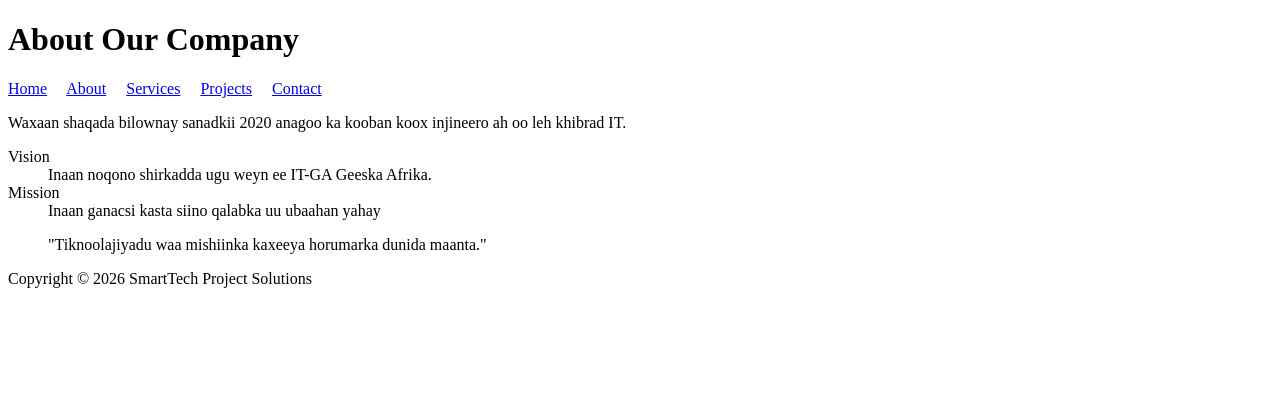
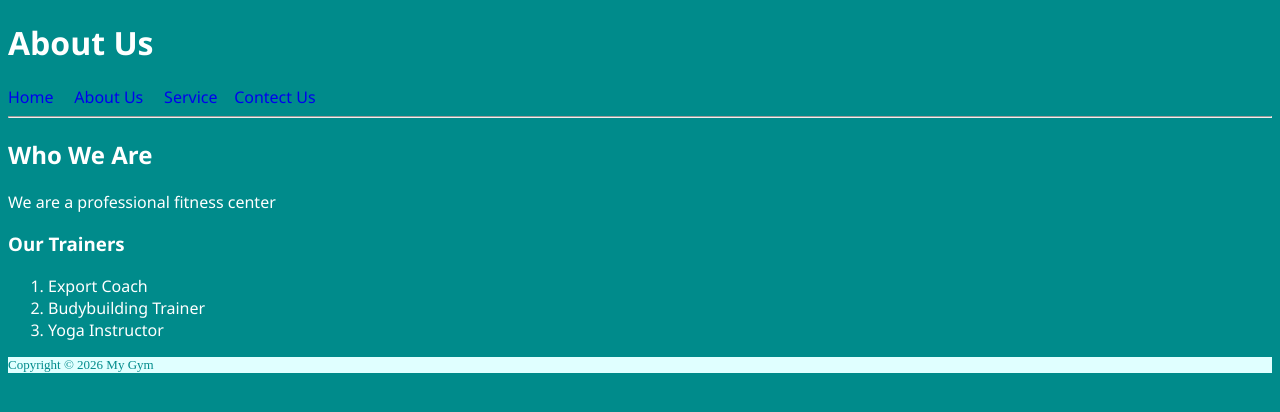
Before and after one commit to jaabirismaaciil35-boop/Jabir, a plain HTML site: page About.html in a window 1280 px wide. Drawn offline with Linux system fonts and the light colour scheme.

Commit message:
Add files via upload

```diff
--- a/About.html
+++ b/About.html
@@ -1,33 +1,42 @@
 <!DOCTYPE html>
 <html>
+
 <head>
   <meta charset="UTF-8">
   <meta name="viewport" content="width=device-width, initial-scale=1">
-  <title>SmartTech Solutions</title>
+  <title>About Gym</title>
 </head>
-<body>
-  <header> <h1>About Our Company</h2> </header>
-<nav>
-  <a href="#">Home</a> &nbsp; &nbsp;
-  <a href="About.html">About</a> &nbsp; &nbsp;
-  <a href="Services.html">Services</a> &nbsp; &nbsp;
-  <a href="Projects.html">Projects</a> &nbsp; &nbsp;
-  <a href="Contact.html">Contact</a>
-</nav>
-  <Main>
-    <p>Waxaan shaqada bilownay sanadkii 2020 anagoo ka kooban koox injineero ah oo leh khibrad IT.</p>
-    <dl>
-      <dt>Vision</dt>
-      <dd>Inaan noqono shirkadda ugu weyn ee IT-GA Geeska Afrika.</dd>
-      <dt>Mission</dt>
-      <dd>Inaan ganacsi kasta siino qalabka uu ubaahan yahay</dd>
-    </dl>
-    <blockquote>
-"Tiknoolajiyadu waa mishiinka kaxeeya horumarka dunida maanta."
-    </blockquote>
-  </Main>
-  <footer>
-    <p>Copyright &copy; 2026 SmartTech Project Solutions</p>
+
+<body style="background-color: darkcyan;
+color: white;
+font-size: medium;
+font-family: 'Segoe UI', Tahoma, Geneva, Verdana, sans-serif;">
+  <header style="background-color: darkcyan;">
+<h1>About Us</h1>
+</header>
+  <nav>
+    <a href="index.html" style="text-decoration: none;">Home</a> &nbsp; &nbsp;
+  <a href="About.html" style="text-decoration: none;">About Us</a> &nbsp; &nbsp;
+  <a href="Service.html" style="text-decoration: none;">Service</a> &nbsp;&nbsp;
+  <a href="Contact Us.html" style="text-decoration: none;">Contect Us</a>
+  </nav>
+  <hr />
+  <main>
+    <h2>Who We Are </h2>
+    <p>We are a professional fitness center</p>
+    <h3>Our Trainers</h3>
+    <ol>
+      <li>Export Coach</li>
+      <li>Budybuilding Trainer</li>
+      <li>Yoga Instructor</li>
+    </ol>
+  </main>
+  <footer style="background-color: lightcyan;
+  color: darkcyan;
+  font-size: small;
+  font-family: lightgray;">
+    <p>Copyright &copy; 2026 My Gym</p>
   </footer>
 </body>
+
 </html>
--- /dev/null
+++ b/jabir.css
@@ -0,0 +1,22 @@
+header{
+  background-color: white;
+  color: darkgreen;
+  font-size: large;
+  font-family: 'Lucida Sans', 'Lucida Sans Regular', 'Lucida Grande', 'Lucida Sans Unicode',
+}
+body{
+  background-color: skyblue;
+  color: darkgreen;
+  font-size: medium;
+  font-style: Bold;
+}
+
+a {
+  text-decoration: none;
+}
+
+footer {
+  background-color: white;
+  color: darkgreen;
+  font-size: small
+}
```
Also changed, not shown: Contact Us.html (added, +32 -0 lines), Service.html (added, +35 -0 lines), index.html (+22 -15 lines).
